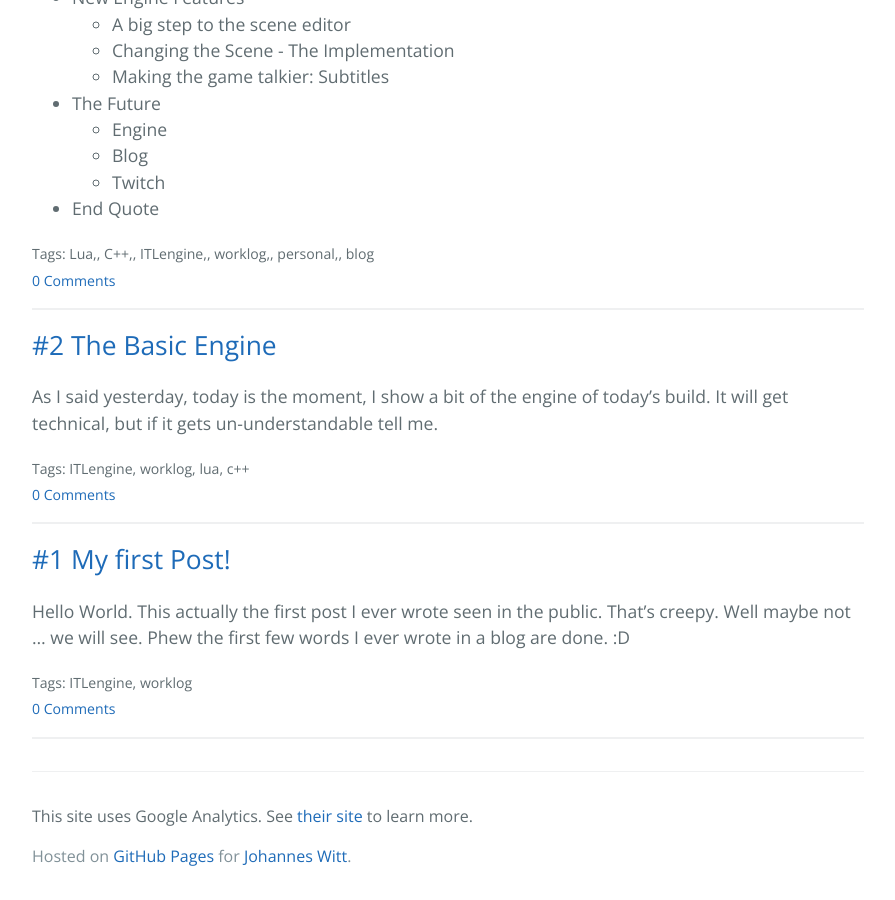
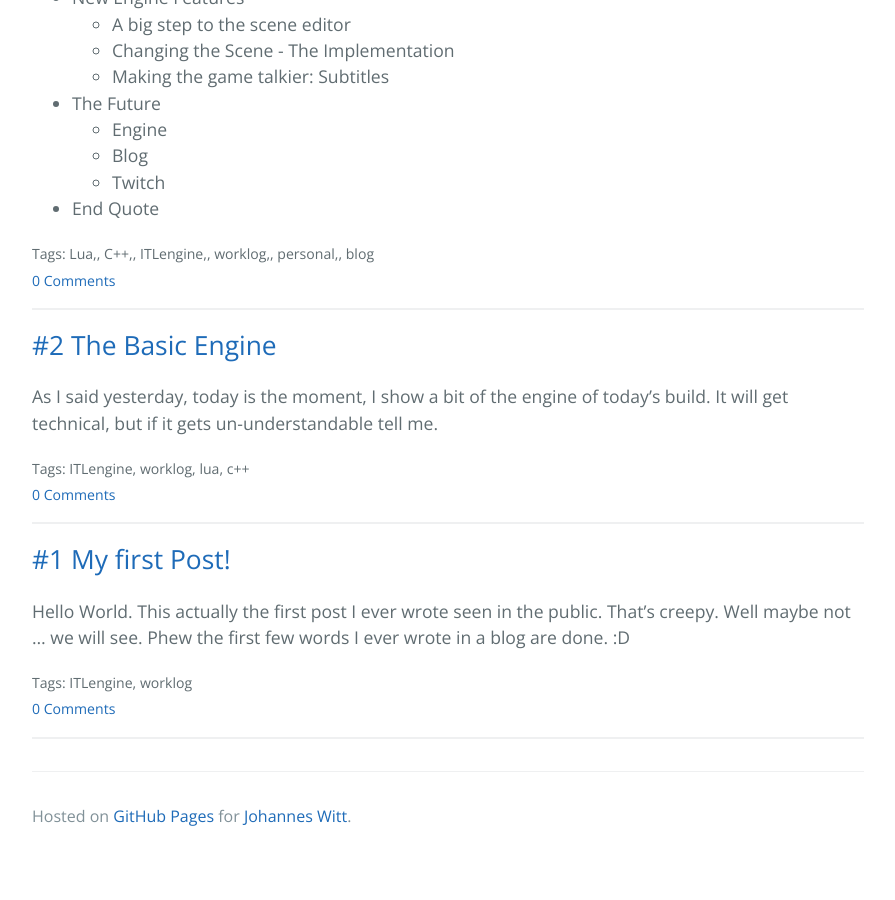
Before and after one commit to HaSa1002/hasa1002.github.io, a Jekyll site: the page built from index.html, in a window 1280 px wide and 900 px high, scrolled down 782 px. Shown: the whole window, without its empty margins (192-1087 px from the left). Built offline with Jekyll 4.4.1, drawn with Linux system fonts in a browser that asks for light colours; comment, search, counter and statistics services are not loaded; after the commit the page ends 1642 px from its top, so only the background shows below that; some of the changed lines change nothing that is shown.

Commit message:
removed google analytics

```diff
--- a/_layouts/default.html
+++ b/_layouts/default.html
@@ -56,7 +56,6 @@
       {% endif %}
 
       <footer class="site-footer">
-        <p>This site uses Google Analytics. See <a href="https://policies.google.com/privacy/partners?hl=de">their site</a> to learn more.</p>
         {% if site.github.is_project_page %}
           <span class="site-footer-owner"><a href="{{ site.github.repository_url }}">{{ site.github.repository_name }}</a> is maintained by <a href="{{ site.github.owner_url }}">{{ site.github.owner_name }}</a>.</span>
         {% endif %}
@@ -64,17 +63,6 @@
       </footer>
     </section>
 
-    {% if site.google_analytics %}
-      <script type="text/javascript">
-        (function(i,s,o,g,r,a,m){i['GoogleAnalyticsObject']=r;i[r]=i[r]||function(){
-        (i[r].q=i[r].q||[]).push(arguments)},i[r].l=1*new Date();a=s.createElement(o),
-        m=s.getElementsByTagName(o)[0];a.async=1;a.src=g;m.parentNode.insertBefore(a,m)
-        })(window,document,'script','//www.google-analytics.com/analytics.js','ga');
-
-        ga('create', '{{ site.google_analytics }}', 'auto');
-        ga('send', 'pageview');
-      </script>
-    {% endif %}
     <script id="dsq-count-scr" src="//hasa1002-github-io.disqus.com/count.js" async></script>
   </body>
 </html>
```
